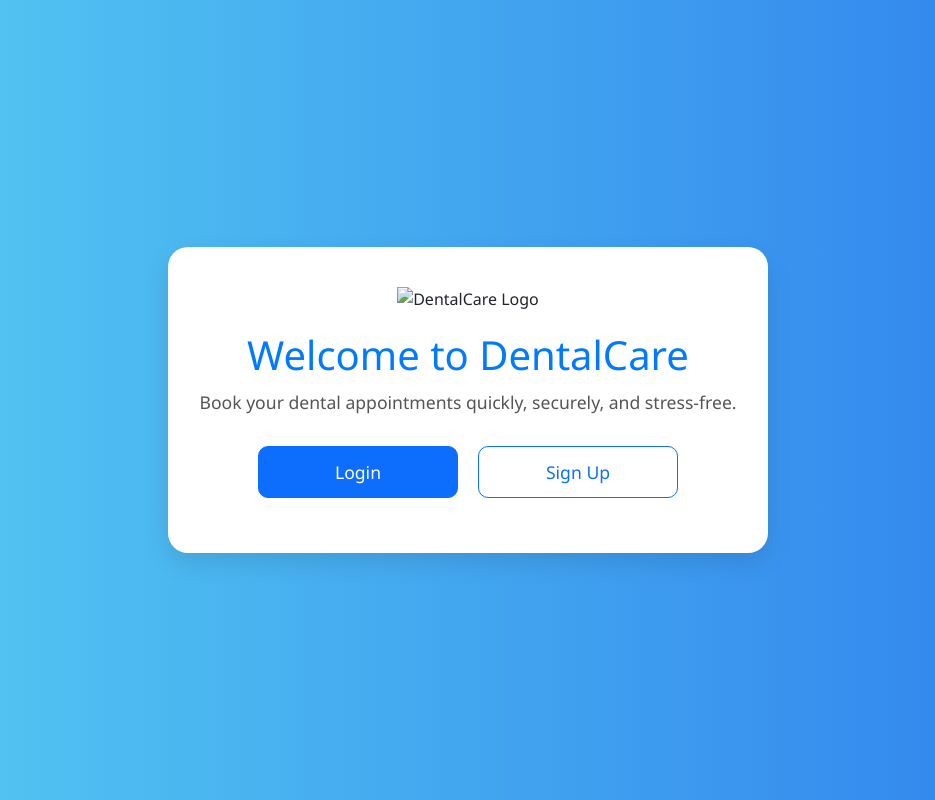
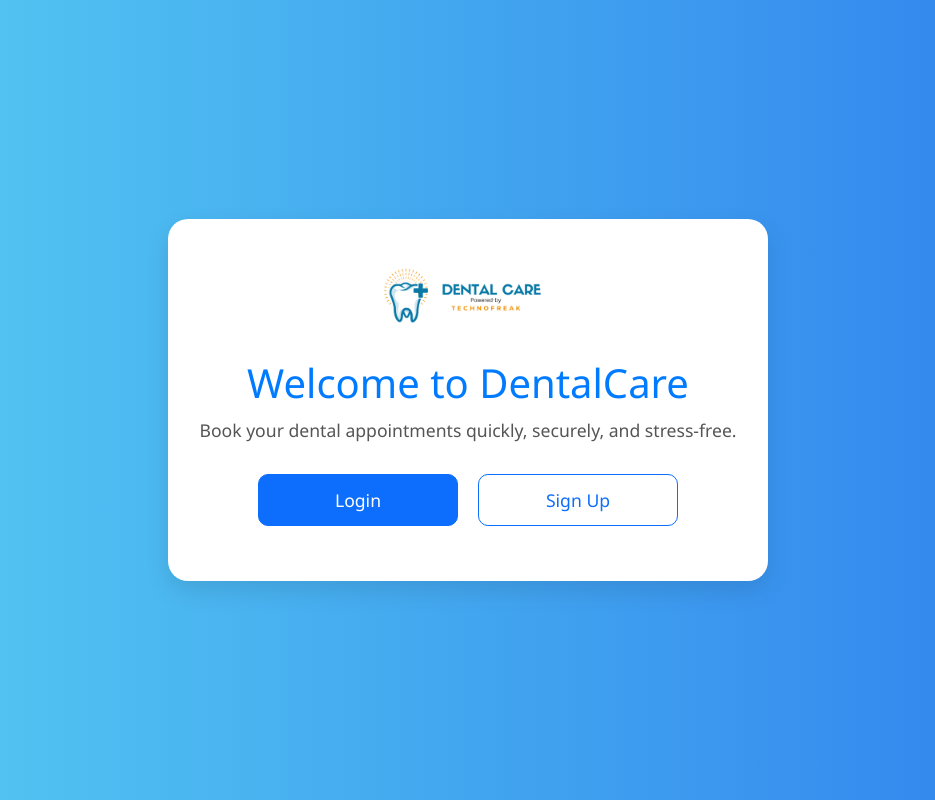
Before and after one commit to TechnoFreak-Lavish/Dental_Appoinment_App, a plain HTML site: page Pages/index.html in a window 1280 px wide. Shown: the whole page, without its empty margins (172-1107 px from the left). Drawn offline with nearby package versions, Linux system fonts and the light colour scheme.

Commit message:
logo added

```diff
--- a/Pages/index.html
+++ b/Pages/index.html
@@ -42,7 +42,7 @@
       }
 
       .logo {
-        width: 100px;
+        width: 200px;
         height: auto;
         margin-bottom: 20px;
       }
@@ -88,7 +88,7 @@
   </head>
   <body>
     <div class="welcome-card">
-      <img src="assets/logo.png" alt="DentalCare Logo" class="logo" />
+      <img src="../assets/logo.PNG" alt="DentalCare Logo" class="logo" />
 
       <h1>Welcome to DentalCare</h1>
       <p>Book your dental appointments quickly, securely, and stress-free.</p>
```
Also changed, not shown: assets/logo.PNG (added).
